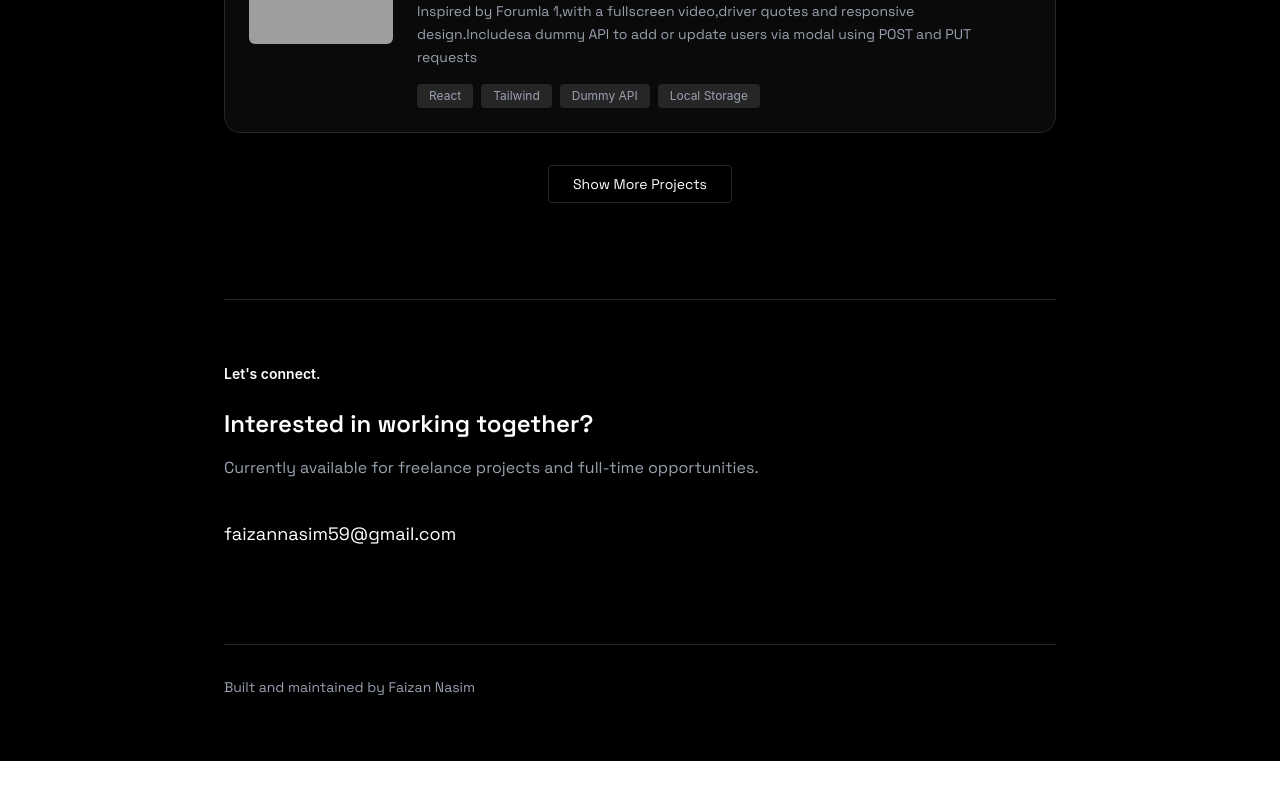
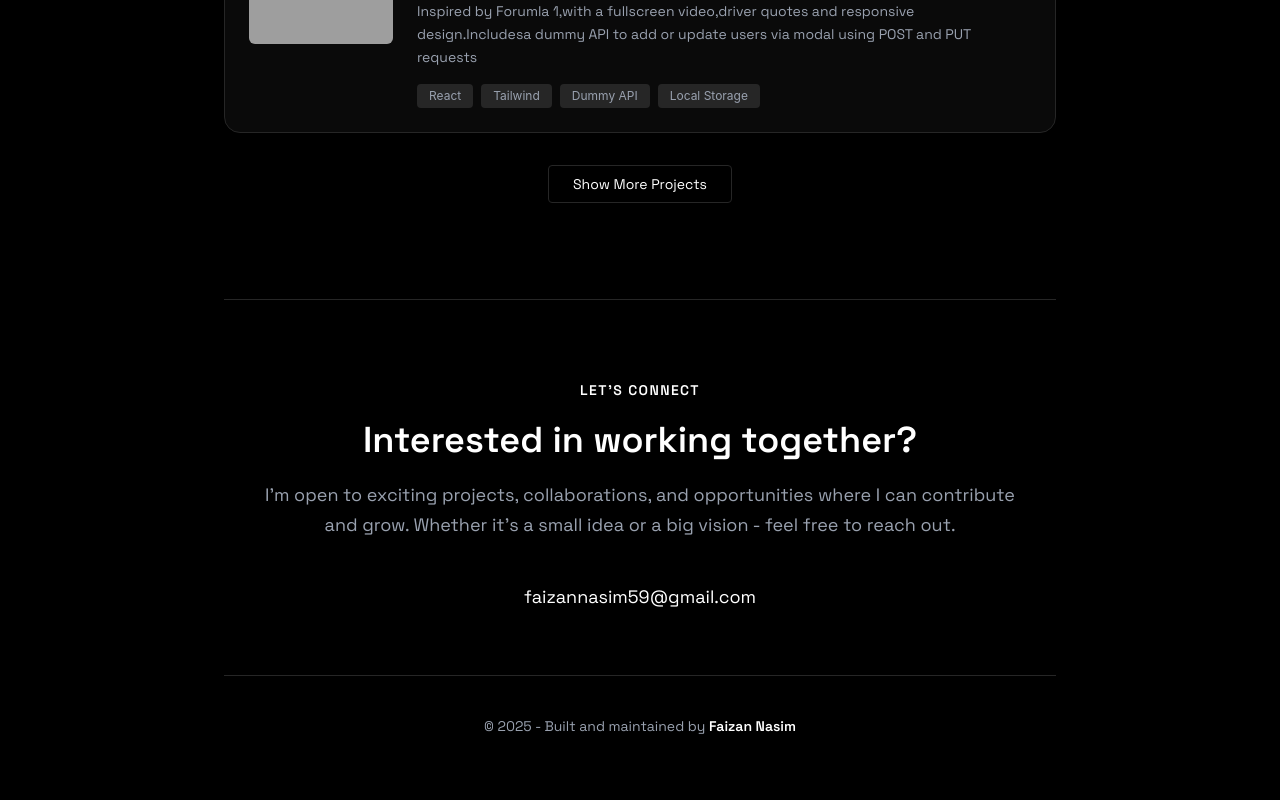
Before and after one commit to faizannasim/New-Portfolio, a React (Vite) app: page / in a window 1280 px wide. Shown: the part 1304-2104 px from the top of the page. Before the commit the page ends 2065 px from the top, so only its background shows below. Built offline with nearby package versions, Linux system fonts and the light colour scheme; grey boxes are pictures that could not be loaded.

Commit message:
Initial commit

```diff
--- a/src/Portfolio/FznPort.jsx
+++ b/src/Portfolio/FznPort.jsx
@@ -476,53 +476,65 @@ className={`border ${borderColor} p-6 rounded-2xl cursor-pointer flex gap-6 tran
         </section>
 
         {/* Contact Section */}
-        <section className={`border-t ${borderColor} pt-16`}>
-          <motion.h2
-            className={`text-sm font-semibold ${textColor} mb-6`}
-            initial="hidden"
-            animate="visible"
-            variants={fadeUp}
+      {/* Contact Section */}
+<section className={`border-t ${borderColor} pt-20 pb-16`}>
+  <motion.div
+    initial={{ opacity: 0, y: 30 }}
+    whileInView={{ opacity: 1, y: 0 }}
+    transition={{ duration: 0.6, ease: "easeOut" }}
+    className="max-w-3xl mx-auto text-center space-y-5"
   >
-            Let's connect.
-          </motion.h2>
+    <h2
+      className={`text-sm font-semibold tracking-widest uppercase ${textColor}`}
+      style={{ fontFamily: "Space Grotesk, sans-serif" }}
+    >
+      Let’s Connect
+    </h2>
 
-          <motion.div
-            className="space-y-4"
-            initial={{ opacity: 0 }}
-            animate={{ opacity: 1 }}
-            transition={{ delay: 0.2 }}
-          >
-            <p className={`${textColor} text-2xl font-semibold`} style={{ fontFamily: "Space Grotesk, sans-serif" }}
+    <p
+      className={`${textColor} text-3xl sm:text-4xl font-semibold`}
+      style={{ fontFamily: "Space Grotesk, sans-serif" }}
     >
       Interested in working together?
     </p>
-            <p className={mutedColor} style={{ fontFamily: "Space Grotesk, sans-serif" }}
+
+    <p
+      className={`${mutedColor} text-base sm:text-lg leading-relaxed`}
+      style={{ fontFamily: "Space Grotesk, sans-serif" }}
     >
-              Currently available for freelance projects and full-time
-              opportunities.
+      I’m open to exciting projects, collaborations, and opportunities where I can
+      contribute and grow. Whether it’s a small idea or a big vision - feel free
+      to reach out.
     </p>
 
-            <div className="pt-6">
-              <a
+    <motion.a
       href="mailto:faizannasim59@gmail.com"
-                className={`inline-block text-lg ${textColor} hover:${mutedColor} transition-colors`} style={{ fontFamily: "Space Grotesk, sans-serif" }}
-
+      whileHover={{
+        scale: 1.05,
+        color: "#60a5fa", // soft blue hover
+      }}
+      transition={{ type: "spring", stiffness: 300 }}
+      className={`inline-block mt-6 text-lg font-medium ${textColor} underline-offset-4 hover:underline`}
+      style={{ fontFamily: "Space Grotesk, sans-serif" }}
     >
       faizannasim59@gmail.com
-              </a>
-            </div>
+    </motion.a>
   </motion.div>
 </section>
 
 {/* Footer */}
 <footer
-          className={`mt-24 pt-8 border-t ${borderColor} flex justify-between items-center`} style={{ fontFamily: "Space Grotesk, sans-serif" }}
-
+  className={`pt-10 pb-6 border-t ${borderColor} text-center`}
+  style={{ fontFamily: "Space Grotesk, sans-serif" }}
 >
   <p className={`${mutedColor} text-sm`}>
-            Built and maintained by Faizan Nasim
+    © {new Date().getFullYear()} - Built and maintained by  {" "}
+    <span className="text-white font-semibold hover:text-gray-300 transition-colors">
+      Faizan Nasim
+    </span>
   </p>
 </footer>
+
       </div>
     </div>
   );
```
Lines whose indentation alone changed are shown as unchanged.
